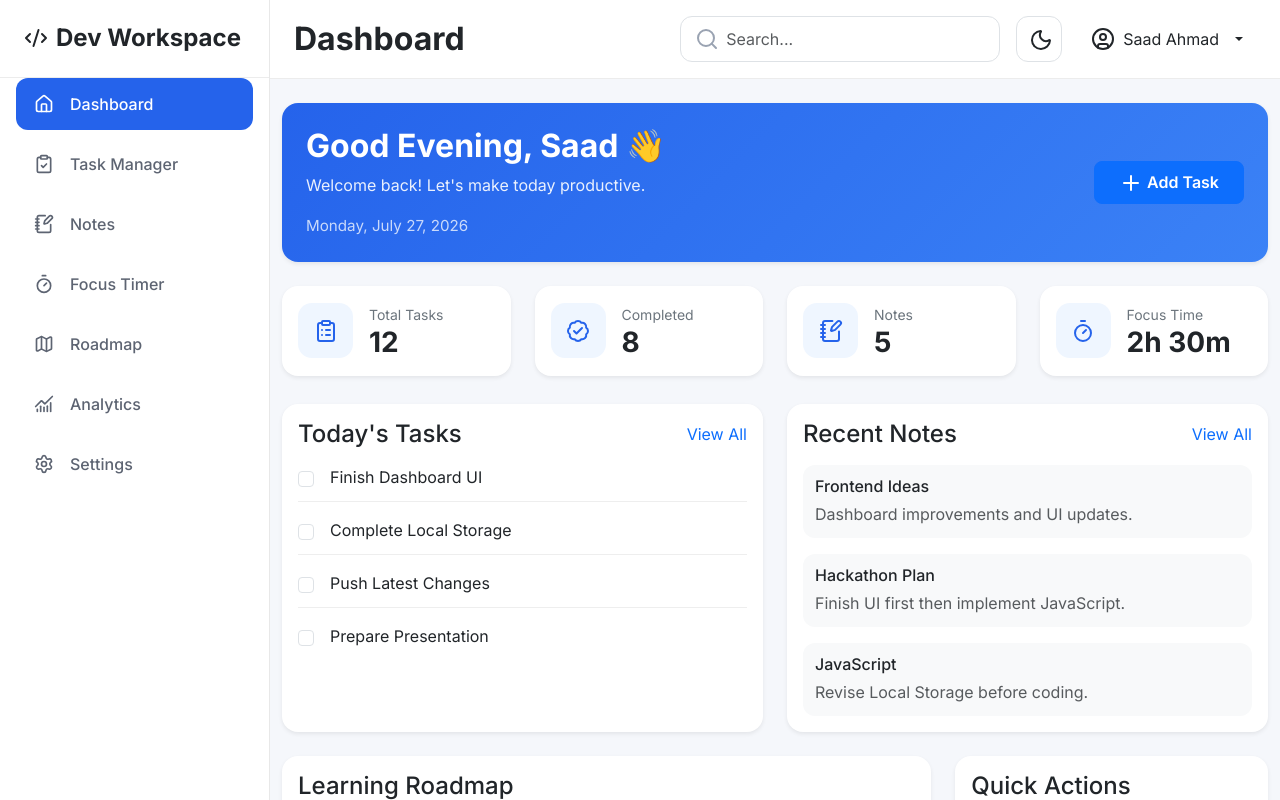
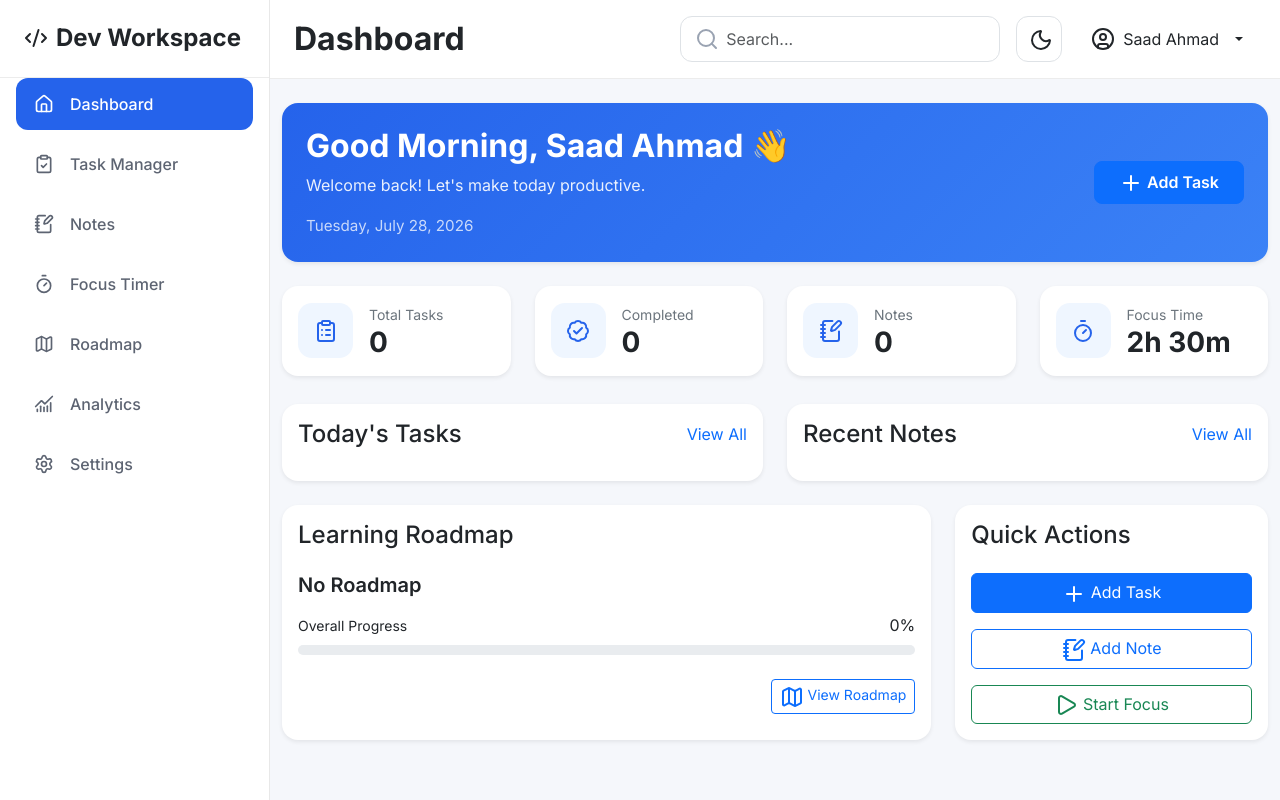
Before and after one commit to Saad-fullstack/Dev-Workspace, a plain HTML site: page dashboard.html in a window 1280 px wide. Drawn offline with nearby package versions, Linux system fonts and the light colour scheme.

Commit message:
Complete dashboard functionality and improve user experience

```diff
--- /dev/null
+++ b/assets/js/dashboard.js
@@ -0,0 +1,198 @@
+document.addEventListener("DOMContentLoaded", () => {
+
+    const updateDashboard = () => {
+        // Profile Name
+        const name = localStorage.getItem("profileName") || "Saad Ahmad";
+        const welcome = document.getElementById("welcome-message");
+        if (welcome) {
+            const hour = new Date().getHours();
+            let greeting = "Good Morning";
+            if (hour >= 12 && hour < 17) {
+                greeting = "Good Afternoon";
+            }
+            else if (hour >= 17) {
+                greeting = "Good Evening";
+            }
+            welcome.textContent = `${greeting}, ${name} 👋`;
+        }
+
+        // Date
+        const date = document.getElementById("dashboard-date");
+        if (date) {
+            date.textContent = new Date()
+                .toLocaleDateString("en-US", {
+                    weekday: "long",
+                    month: "long",
+                    day: "numeric",
+                    year: "numeric"
+                });
+        }
+
+        // Tasks
+        const tasks =
+            JSON.parse(localStorage.getItem("newTask")) || [];
+
+        const total =
+            document.getElementById("total-task-count");
+
+        const completed =
+            document.getElementById("completed-task-count");
+
+        if (total) {
+            total.textContent = tasks.length;
+        }
+
+        const completedTasks =
+            tasks.filter(task => task.completed).length;
+
+        if (completed) {
+            completed.textContent = completedTasks;
+        }
+
+        // Dashboard Task List
+        const taskContainer =
+            document.getElementById("dashboard-task-list");
+
+        if (taskContainer) {
+            taskContainer.innerHTML = "";
+            tasks.slice(0, 5).forEach(task => {
+
+                taskContainer.innerHTML += `
+                <div class="task-item d-flex align-items-center mb-3">
+                    <input
+                    class="form-check-input me-3"
+                    type="checkbox"
+                    ${task.completed ? "checked" : ""}
+                    disabled>
+                    <span class="${task.completed ? "text-decoration-line-through" : ""}">
+                    ${task.taskName}
+                    </span>
+                </div>
+                `;
+            });
+        }
+
+        // Notes
+        const notes =
+            JSON.parse(localStorage.getItem("newNote")) || [];
+
+        const noteCount =
+            document.getElementById("notes-count");
+
+        if (noteCount) {
+            noteCount.textContent = notes.length;
+        }
+
+        const noteContainer =
+            document.getElementById("dashboard-note-list");
+
+        if (noteContainer) {
+            noteContainer.innerHTML = "";
+            notes.slice(0, 3).forEach(note => {
+                noteContainer.innerHTML += `
+                <div class="note-item mb-3">
+                    <h6>${note.noteTitle}</h6>
+                    <p class="mb-0 text-muted">
+                    ${note.noteContent}
+                    </p>
+                </div>
+                `;
+            });
+        }
+
+        // Roadmap
+        const roadmap =
+            JSON.parse(localStorage.getItem("roadmap"));
+
+        if (roadmap) {
+            document.getElementById("roadmap-name")
+                .textContent = roadmap.title;
+
+            document.getElementById("roadmap-percentage")
+                .textContent = roadmap.progress + "%";
+
+            document.getElementById("roadmap-progress")
+                .style.width = roadmap.progress + "%";
+
+            document.getElementById("current-milestone")
+                .textContent = roadmap.currentMilestone;
+
+            document.getElementById("next-milestone")
+                .textContent = roadmap.nextMilestone;
+        }
+    };
+
+    updateDashboard();
+
+    // Add Task Navigation
+    document
+        .getElementById("dashboard-add-task")
+        ?.addEventListener("click", () => {
+            document
+                .querySelector('[data-section="tasks-section"]')
+                .click();
+        });
+
+    document
+        .getElementById("quick-add-task")
+        ?.addEventListener("click", () => {
+
+            document
+                .querySelector('[data-section="tasks-section"]')
+                .click();
+        });
+
+    document
+        .getElementById("quick-add-note")
+        ?.addEventListener("click", () => {
+
+            document
+                .querySelector('[data-section="notes-section"]')
+                .click();
+        });
+
+    document
+        .getElementById("quick-start-focus")
+        ?.addEventListener("click", () => {
+
+            document
+                .querySelector('[data-section="timer-section"]')
+                .click();
+        });
+
+    // Update dashboard whenever section opens
+    window.updateDashboard = updateDashboard;
+});
+
+// ================= Dashboard Roadmap =================
+
+const updateDashboardRoadmap = () => {
+
+    const roadmap = JSON.parse(localStorage.getItem("roadmap"));
+
+    const roadmapName = document.getElementById("roadmap-name");
+    const roadmapPercentage = document.getElementById("roadmap-percentage");
+    const roadmapProgress = document.getElementById("roadmap-progress");
+    const currentMilestone = document.getElementById("current-milestone");
+    const nextMilestone = document.getElementById("next-milestone");
+
+    if (!roadmap) {
+        roadmapName.textContent = "No Roadmap";
+        roadmapPercentage.textContent = "0%";
+        roadmapProgress.style.width = "0%";
+        currentMilestone.textContent = "Create your first roadmap.";
+        nextMilestone.textContent = "-";
+        return;
+    }
+
+    roadmapName.textContent = roadmap.title;
+    roadmapPercentage.textContent = roadmap.progress + "%";
+    roadmapProgress.style.width = roadmap.progress + "%";
+    currentMilestone.textContent = roadmap.current;
+    nextMilestone.textContent = roadmap.next;
+};
+
+updateDashboardRoadmap();
+
+// Make it accessible from other files
+window.updateDashboardRoadmap = updateDashboardRoadmap;
--- a/assets/js/navigation.js
+++ b/assets/js/navigation.js
@@ -37,6 +37,9 @@ sidebarLinks.forEach((link) => {
         selectedSection.classList.remove("d-none")
         link.classList.add("active")
         pageTitle.textContent = link.textContent
+        if (sectionId === "dashboard-section" && typeof updateDashboard === "function") {
+            updateDashboard();
+        }
 
         localStorage.setItem("activeSection", sectionId);
 
--- a/dashboard.html
+++ b/dashboard.html
@@ -152,19 +152,19 @@
                     <div class="card-body p-4">
                         <div class="row align-items-center">
                             <div class="col-lg-8">
-                                <h2 class="fw-bold mb-2">
+                                <h2 class="fw-bold mb-2" id="welcome-message">
                                     Good Evening, Saad 👋
                                 </h2>
                                 <p class="welcome-text mb-3">
                                     Welcome back! Let's make today productive.
                                 </p>
-                                <span class="welcome-date">
+                                <span class="welcome-date" id="dashboard-date">
                                     Monday, July 27, 2026
                                 </span>
                             </div>
 
                             <div class="col-lg-4 text-lg-end mt-4 mt-lg-0">
-                                <button class="btn btn-primary px-4 py-2 rounded-3">
+                                <button class="btn btn-primary px-4 py-2 rounded-3" id="dashboard-add-task">
                                     <i data-lucide="plus"></i>
                                     Add Task
                                 </button>
@@ -264,25 +264,10 @@
                                     <a href="#" class="text-decoration-none">View All</a>
                                 </div>
 
-                                <div class="task-item d-flex align-items-center mb-3">
-                                    <input class="form-check-input me-3" type="checkbox">
-                                    <span>Finish Dashboard UI</span>
+                                <div id="dashboard-task-list">
+
                                 </div>
 
-                                <div class="task-item d-flex align-items-center mb-3">
-                                    <input class="form-check-input me-3" type="checkbox">
-                                    <span>Complete Local Storage</span>
-                                </div>
-
-                                <div class="task-item d-flex align-items-center mb-3">
-                                    <input class="form-check-input me-3" type="checkbox">
-                                    <span>Push Latest Changes</span>
-                                </div>
-
-                                <div class="task-item d-flex align-items-center">
-                                    <input class="form-check-input me-3" type="checkbox">
-                                    <span>Prepare Presentation</span>
-                                </div>
                             </div>
                         </div>
                     </div>
@@ -296,26 +281,10 @@
                                     <a href="#" class="text-decoration-none">View All</a>
                                 </div>
 
-                                <div class="note-item mb-3">
-                                    <h6>Frontend Ideas</h6>
-                                    <p class="mb-0 text-muted">
-                                        Dashboard improvements and UI updates.
-                                    </p>
+                                <div id="dashboard-note-list">
+
                                 </div>
 
-                                <div class="note-item mb-3">
-                                    <h6>Hackathon Plan</h6>
-                                    <p class="mb-0 text-muted">
-                                        Finish UI first then implement JavaScript.
-                                    </p>
-                                </div>
-
-                                <div class="note-item">
-                                    <h6>JavaScript</h6>
-                                    <p class="mb-0 text-muted">
-                                        Revise Local Storage before coding.
-                                    </p>
-                                </div>
                             </div>
                         </div>
                     </div>
@@ -337,20 +306,11 @@
                                     <div class="progress-bar bg-primary" id="roadmap-progress" style="width:65%;"></div>
                                 </div>
 
-                                <div class="row">
-                                    <div class="col-md-6">
-                                        <small class="text-secondary">Current Milestone</small>
-                                        <p class="fw-semibold mb-3" id="current-milestone">
-                                            JavaScript DOM
-                                        </p>
-                                    </div>
-
-                                    <div class="col-md-6">
-                                        <small class="text-secondary">Next Milestone</small>
-                                        <p class="fw-semibold mb-3" id="next-milestone">
-                                            ES6 Modules
-                                        </p>
-                                    </div>
+                                <div class="text-end">
+                                    <button class="btn btn-outline-primary btn-sm" id="view-roadmap-btn">
+                                        <i data-lucide="map"></i>
+                                        View Roadmap
+                                    </button>
                                 </div>
                             </div>
                         </div>
@@ -362,17 +322,17 @@
                             <div class="card-body">
                                 <h4 class="mb-4">Quick Actions</h4>
                                 <div class="d-grid gap-3">
-                                    <button class="btn btn-primary">
+                                    <button class="btn btn-primary" id="quick-add-task">
                                         <i data-lucide="plus"></i>
                                         Add Task
                                     </button>
 
-                                    <button class="btn btn-outline-primary">
+                                    <button class="btn btn-outline-primary" id="quick-add-note">
                                         <i data-lucide="notebook-pen"></i>
                                         Add Note
                                     </button>
 
-                                    <button class="btn btn-outline-success">
+                                    <button class="btn btn-outline-success" id="quick-start-focus">
                                         <i data-lucide="play"></i>
                                         Start Focus
                                     </button>
@@ -772,15 +732,15 @@
                                         <label class="form-label">
                                             Progress (%)
                                         </label>
-                                        <input type="number" class="form-control" id="roadmap-progress" placeholder="65"
-                                            name="roadmapProgress" min="0" max="100" required>
+                                        <input type="number" class="form-control" id="roadmap-progress-input"
+                                            placeholder="65" name="roadmapProgress" min="0" max="100" required>
                                     </div>
 
                                     <div class="mb-3">
                                         <label class="form-label">
                                             Current Milestone
                                         </label>
-                                        <input type="text" class="form-control" id="current-milestone"
+                                        <input type="text" class="form-control" id="current-milestone-input"
                                             name="currentMilestone" placeholder="JavaScript DOM" required>
                                     </div>
 
@@ -788,8 +748,8 @@
                                         <label class="form-label">
                                             Next Milestone
                                         </label>
-                                        <input type="text" class="form-control" id="next-milestone" name="nextMilestone"
-                                            placeholder="ES6 Modules" required>
+                                        <input type="text" class="form-control" id="next-milestone-input"
+                                            name="nextMilestone" placeholder="ES6 Modules" required>
                                     </div>
 
                                     <div class="d-flex justify-content-end gap-2">
@@ -1014,8 +974,9 @@
 <script src="assets/js/task.js"></script>
 <script src="assets/js/notes.js"></script>
 <script src="assets/js/timer.js"></script>
-<script src="assets/js/roadmamp.js"></script>
+<script src="assets/js/roadmap.js"></script>
 <script src="assets/js/analytics.js"></script>
+<script src="assets/js/dashboard.js"></script>
 <script src="assets/js/settings.js"></script>
 </body>
 
```
Also changed, not shown: assets/js/roadmap.js (renamed from assets/js/roadmamp.js, +14 -0 lines), assets/js/theme.js (deleted).
